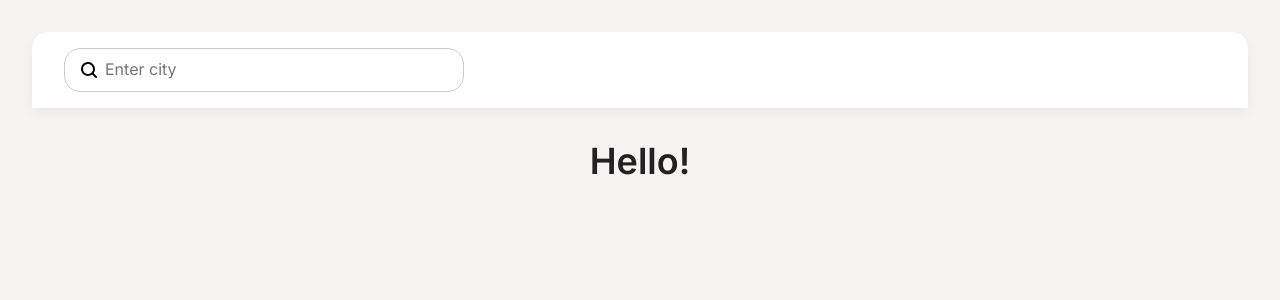
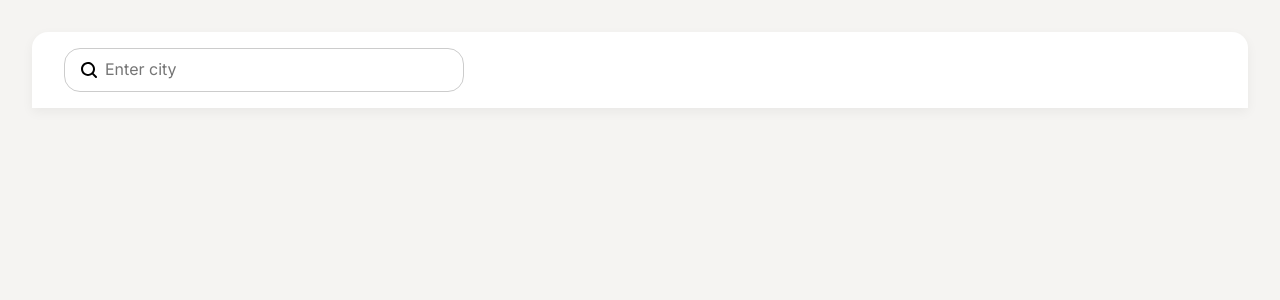
Before and after one commit to TetianaDiachenko/weather_app_react, a React (Vite) app: page / in a window 1280 px wide. Shown: the top 300 px of the page. Built offline with nearby package versions, Linux system fonts and the light colour scheme.

Commit message:
delete Hello from App.tsx

```diff
--- a/src/App.tsx
+++ b/src/App.tsx
@@ -4,7 +4,7 @@ import Layout from "./components/layout/Layout";
 const App = () => {
   return (
     <Layout>
-      <h1>Hello!</h1>
+      <h1></h1>
     </Layout>
   );
 };
```
